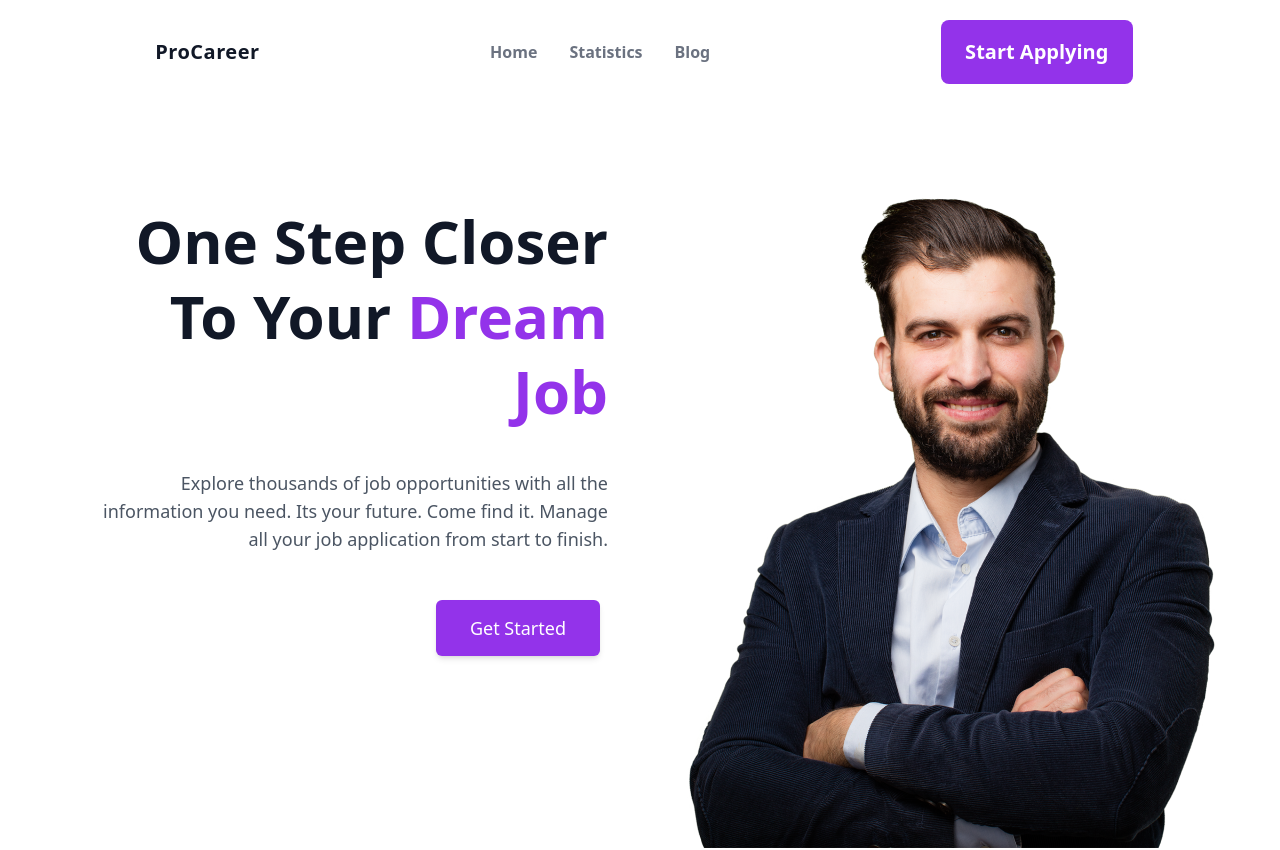
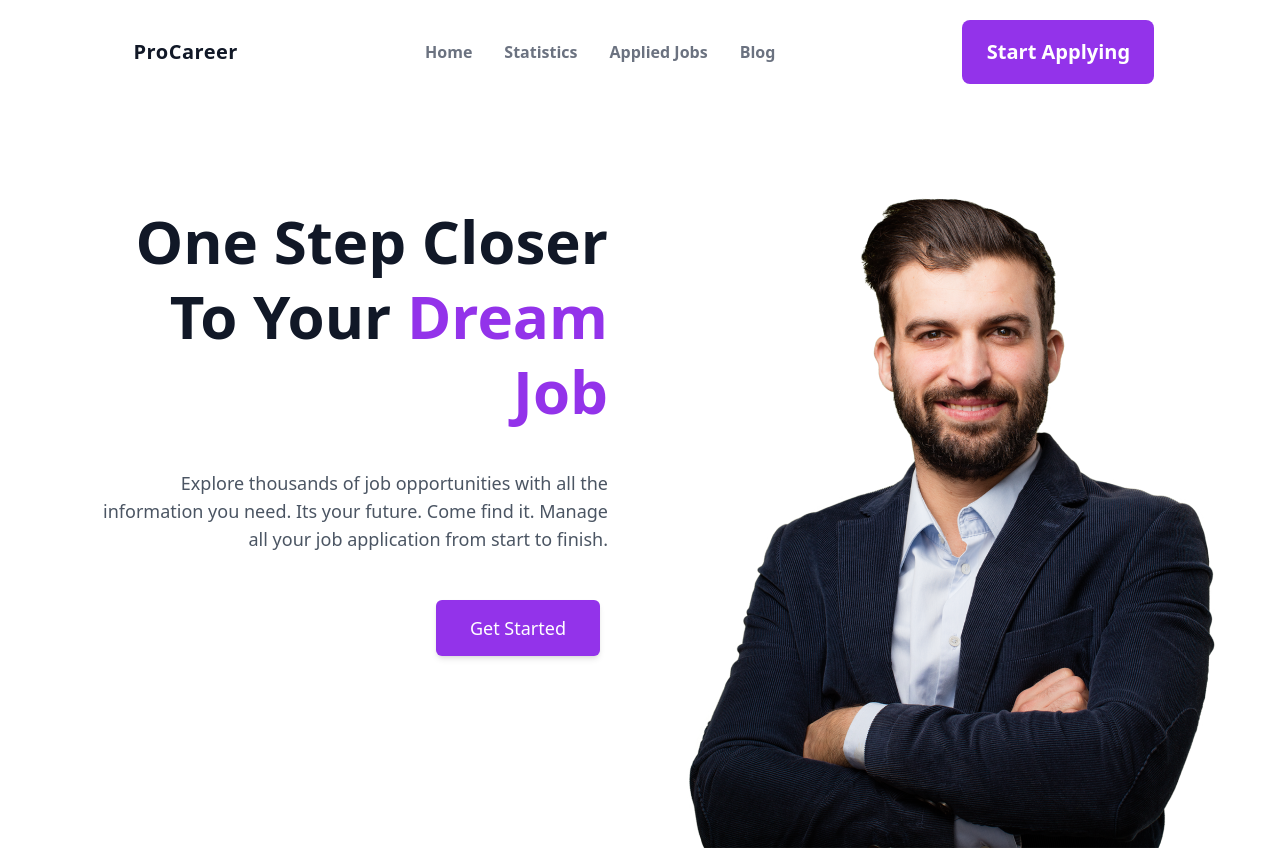
Before and after one commit to SadmanJawad/Assignment-9-Career-Hub, a React (Vite) app: page / in a window 1280 px wide. Shown: the top 850 px of the page. Built offline with nearby package versions, Linux system fonts and the light colour scheme.

Commit message:
applied jobs route & compo declared

```diff
--- /dev/null
+++ b/src/components/AppliedJobs.jsx
@@ -0,0 +1,11 @@
+import React from 'react';
+
+const AppliedJobs = () => {
+    return (
+        <div>
+            <p>This is applied job page</p>
+        </div>
+    );
+};
+
+export default AppliedJobs;
--- a/src/components/Header.jsx
+++ b/src/components/Header.jsx
@@ -25,6 +25,11 @@ const Header = () => {
         <li>
           <NavLink to="/statistics" aria-label="Statistics" title="Statistics">
           Statistics
+          </NavLink>
+        </li>
+        <li>
+          <NavLink to="/applied" aria-label="Statistics" title="Statistics">
+          Applied Jobs
           </NavLink>
         </li>
         <li>
--- a/src/main.jsx
+++ b/src/main.jsx
@@ -9,6 +9,7 @@ import Blog from "./components/Blog";
 import { RouterProvider, createBrowserRouter } from "react-router-dom";
 import Login from "./components/Login";
 import JobDetails from "./components/JobDetails";
+import AppliedJobs from "./components/AppliedJobs";
 
 const router = createBrowserRouter([
   {
@@ -29,6 +30,10 @@ const router = createBrowserRouter([
         element: <JobDetails></JobDetails>,
         loader: () => fetch('fakeData.json'),
       },
+      {
+        path:"/applied",
+        element: <AppliedJobs></AppliedJobs>
+      }
     ],
   },
 ]);
```
